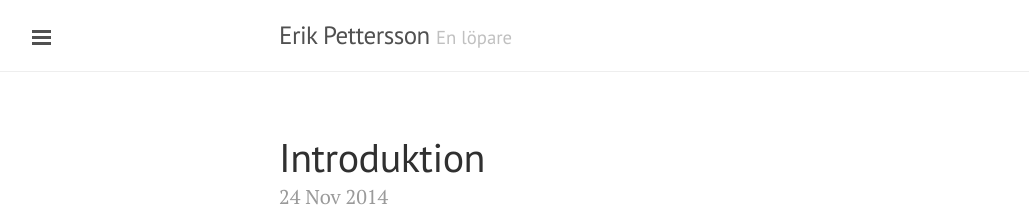
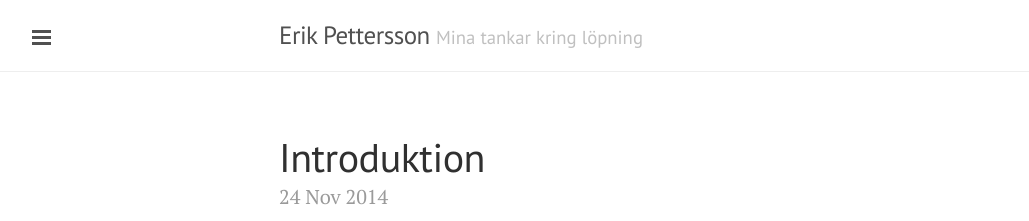
Before and after one commit to eripe970/eripe970.github.io, a Jekyll site: the page built from index.html, in a window 1280 px wide. Shown: the top 221 px of the page, without its empty margins (1-1030 px from the left). Built offline with Jekyll 4.4.1, drawn with Linux system fonts in a browser that asks for light colours; Markdown is read by kramdown in place of the engine named in the settings; the list of posts is cut into pages by our own code.

Commit message:
Update _config.yml

```diff
--- a/_config.yml
+++ b/_config.yml
@@ -10,7 +10,7 @@ relative_permalinks: true
 
 # Setup
 title:               Erik Pettersson
-tagline:             'En löpare'
+tagline:             'Mina tankar kring löpning'
 description:         'En blogg om min träning inför Stockholm Marathon'
 url:                 http://lanyon.getpoole.com
 baseurl:             /
```
